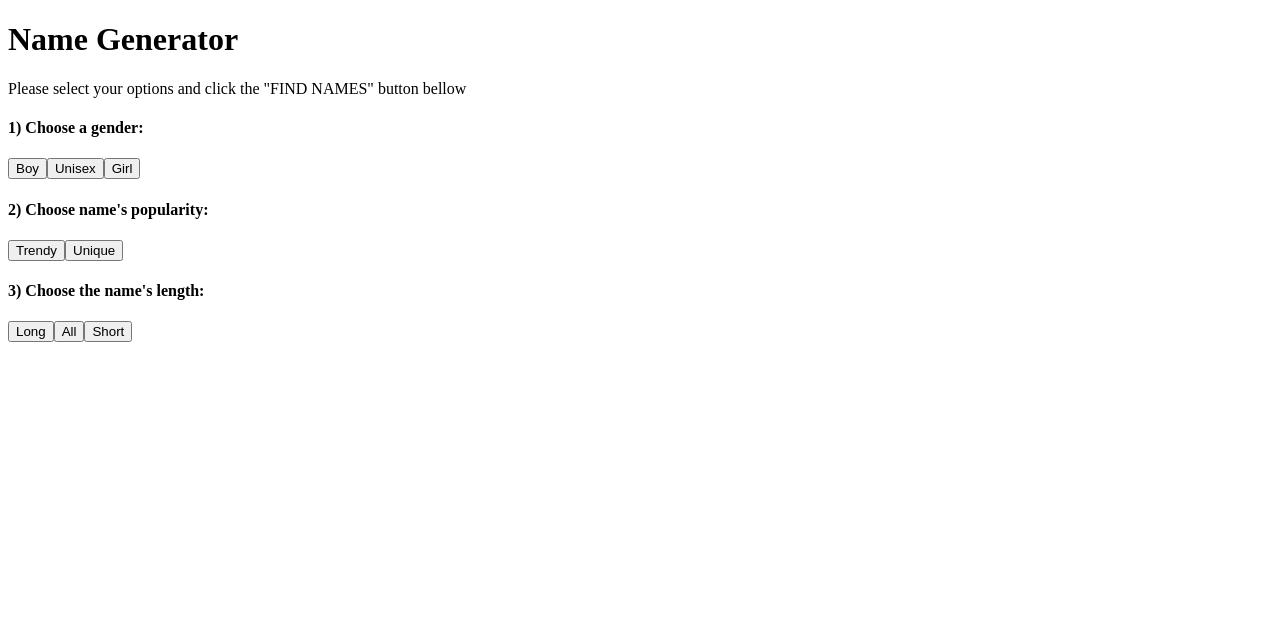
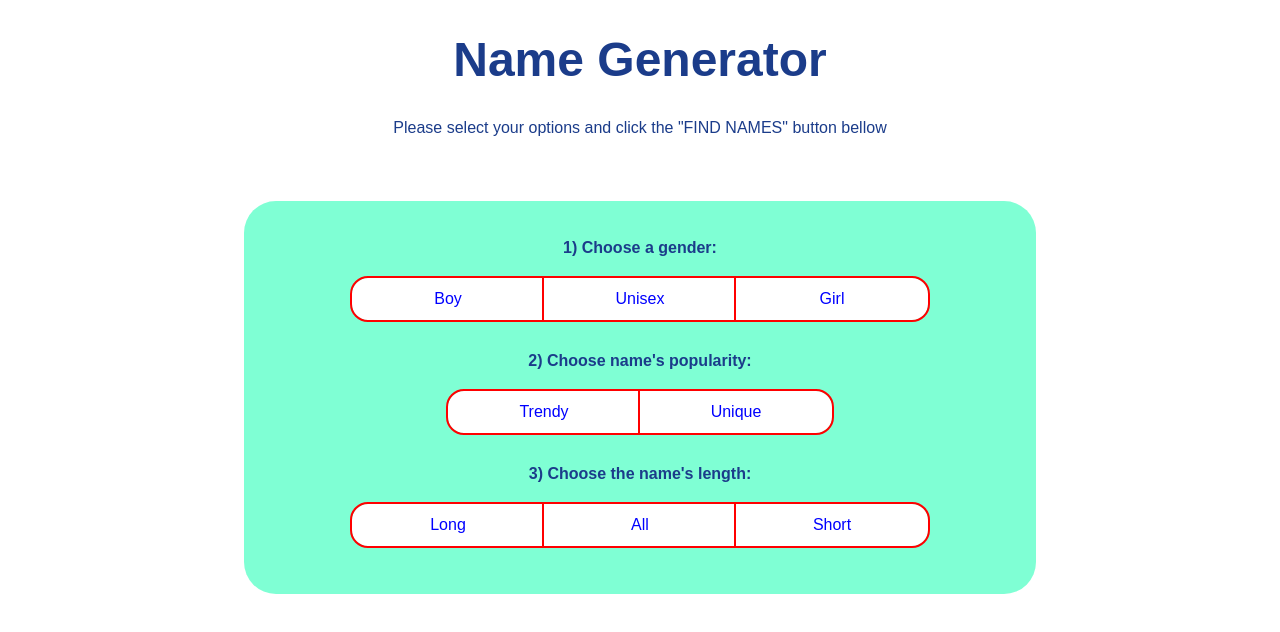
Before and after one commit to Ikanant/nuxt-training-name-generator, a Nuxt app: page / in a window 1280 px wide. Shown: the top 632 px of the page. Built offline with nearby package versions, Linux system fonts and the light colour scheme.

Commit message:
Add a bit of styling to the application

```diff
--- a/app.vue
+++ b/app.vue
@@ -1,33 +1,82 @@
 <template>
-  <div>
+  <div class="container">
     <h1>Name Generator</h1>
 
     <p>Please select your options and click the "FIND NAMES" button bellow</p>
 
     <div class="options-container">
-      <div class="gender-container">
+      <div class="option-container">
         <h4>1) Choose a gender:</h4>
         <div class="options-buttons">
-          <button>Boy</button>
-          <button>Unisex</button>
-          <button>Girl</button>
+          <button class="option option-left">Boy</button>
+          <button class="option">Unisex</button>
+          <button class="option option-right">Girl</button>
         </div>
       </div>
-      <div class="gender-container">
+      <div class="option-container">
         <h4>2) Choose name's popularity:</h4>
         <div class="options-buttons">
-          <button>Trendy</button>
-          <button>Unique</button>
+          <button class="option option-left">Trendy</button>
+          <button class="option option-right">Unique</button>
         </div>
       </div>
-      <div class="gender-container">
+      <div class="option-container">
         <h4>3) Choose the name's length:</h4>
         <div class="options-buttons">
-          <button>Long</button>
-          <button>All</button>
-          <button>Short</button>
+          <button class="option option-left">Long</button>
+          <button class="option">All</button>
+          <button class="option option-right">Short</button>
         </div>
       </div>
     </div>
   </div>
 </template>
+
+
+<style scoped>
+.container {
+  font-family: Arial, Arial, Helvetica, sans-serif;
+  color:rgb(27,60,138);
+  max-width: 50rem;
+  margin: 0 auto;
+  text-align: center;
+}
+
+h1 {
+  font-size: 3rem;
+}
+
+.options-container {
+  background-color: aquamarine;
+  border-radius: 2rem;
+  padding: 1rem;
+  width: 95%;
+  margin: 0 auto;
+  margin-top: 4rem;
+  position: relative;
+}
+
+.option-container {
+  margin-bottom: 2rem;
+}
+
+.option {
+  background-color: white;
+  outline: 0.15rem solid red;
+  border: none;
+  padding: 0.75rem;
+  width: 12rem;
+  font-size: 1rem;
+  color: blue;
+  cursor: pointer;
+  font-weight: 200;
+}
+
+.option-left {
+  border-radius: 1rem 0 0 1rem;
+}
+
+.option-right {
+  border-radius: 0 1rem 1rem 0;
+}
+</style>
```
